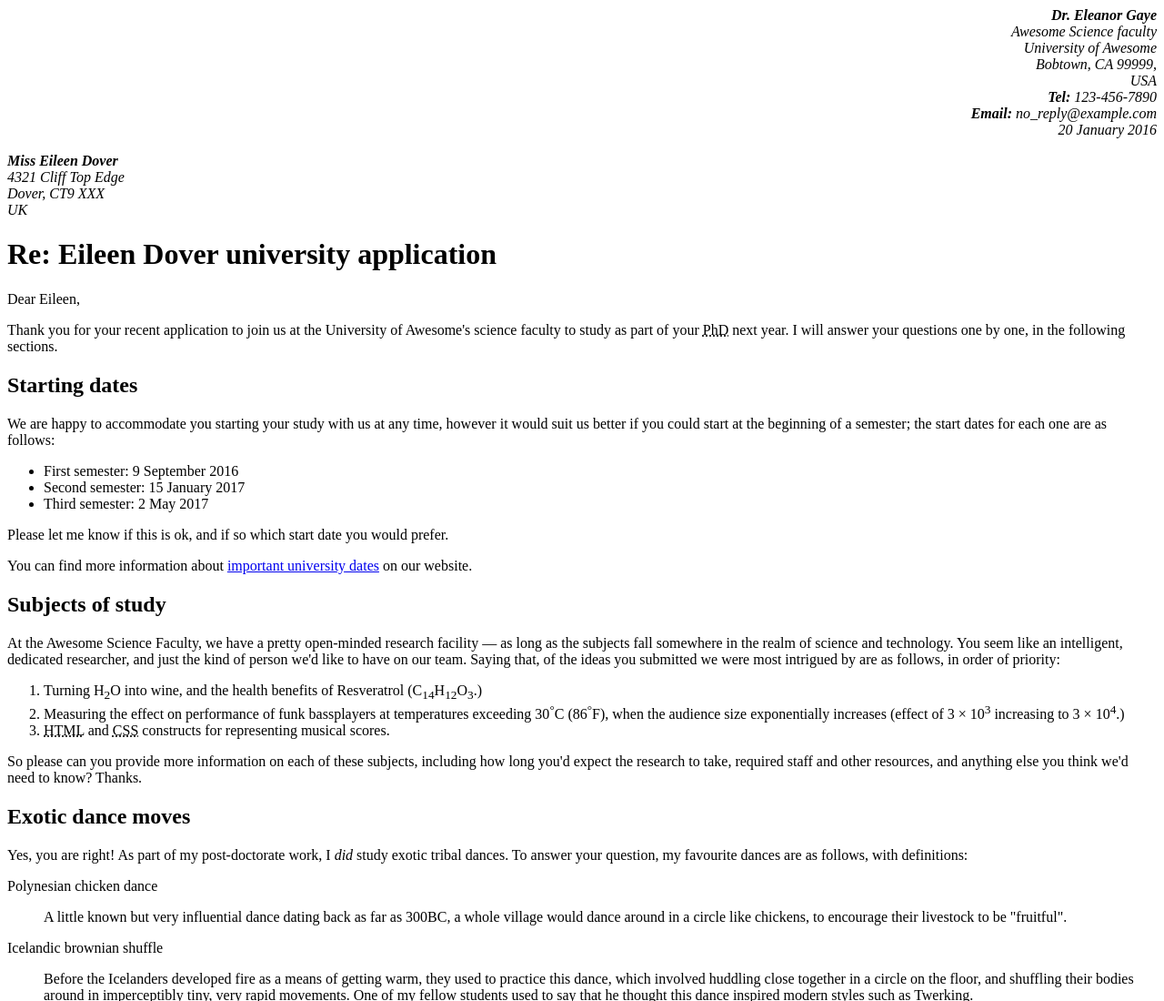
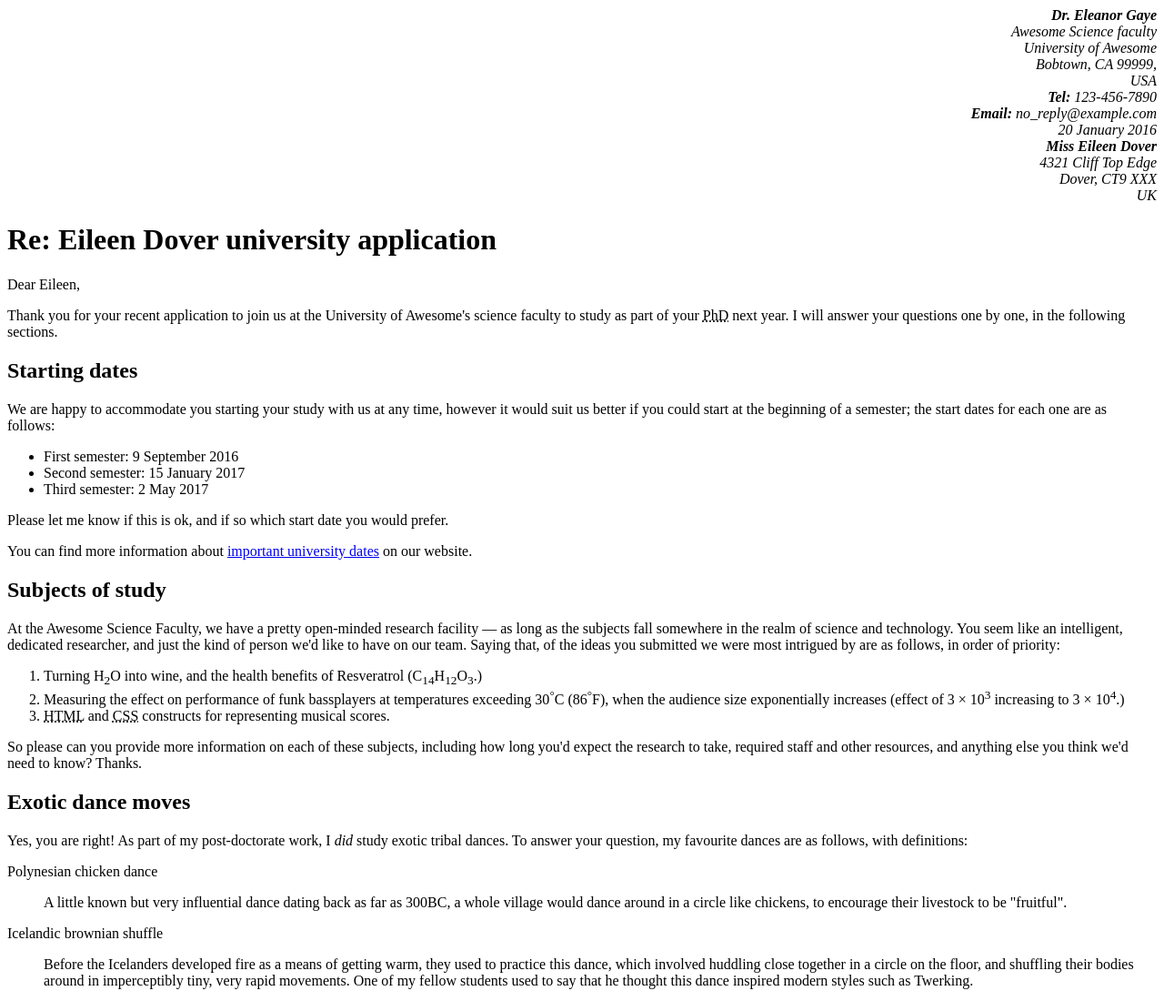
Before and after one commit to TOYINNO/Git-init-WK2, a plain HTML site: page letter.html in a window 1280 px wide. Shown: the top 1100 px of the page at 91% size. Drawn offline with Linux system fonts and the light colour scheme.

Commit message:
fix: modify files

```diff
--- a/letter.html
+++ b/letter.html
@@ -19,12 +19,12 @@
     <strong>Email:</strong> no_reply@example.com <br>
 
     20 January 2016</address>
-<p>
-<cite><strong>Miss Eileen Dover</strong> <br>
+
+<address><cite><strong>Miss Eileen Dover</strong> <br>
     4321 Cliff Top Edge <br>
     Dover, CT9 XXX <br>
-    UK</cite>
-</p>
+    UK</cite></address>
+
 <p>
 <h1>Re: Eileen Dover university application</h1></p>
 
```
